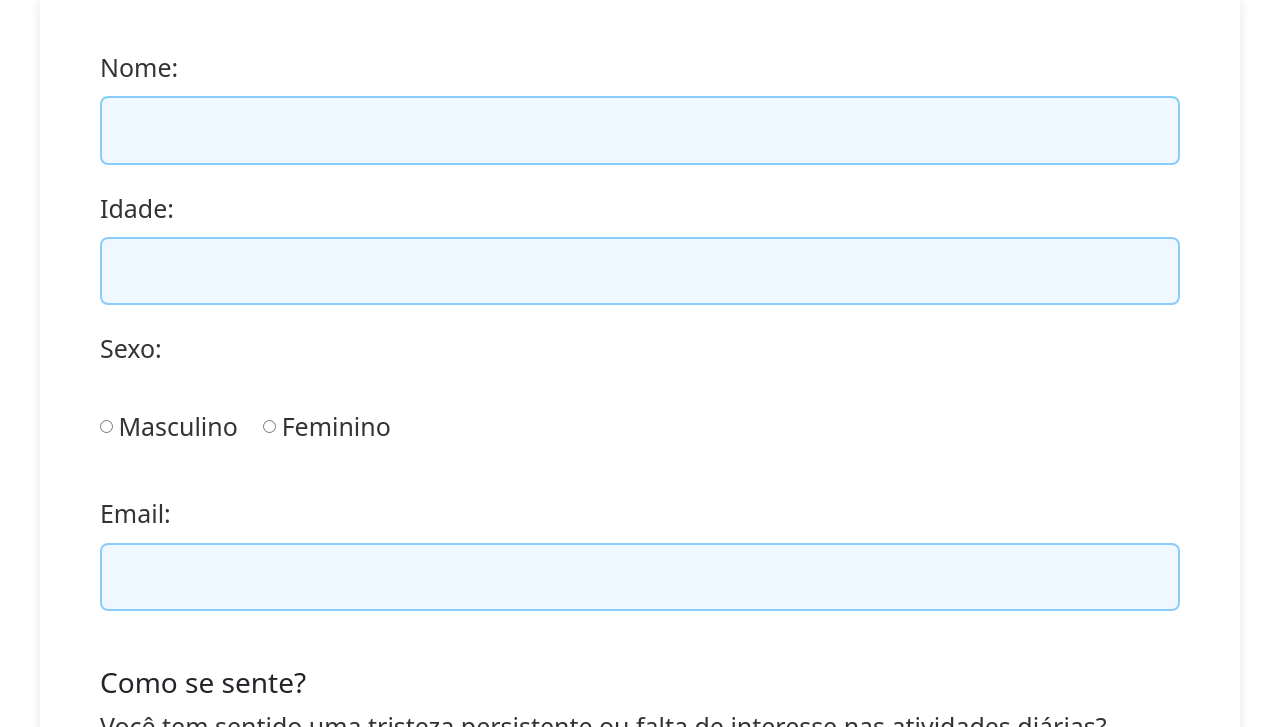
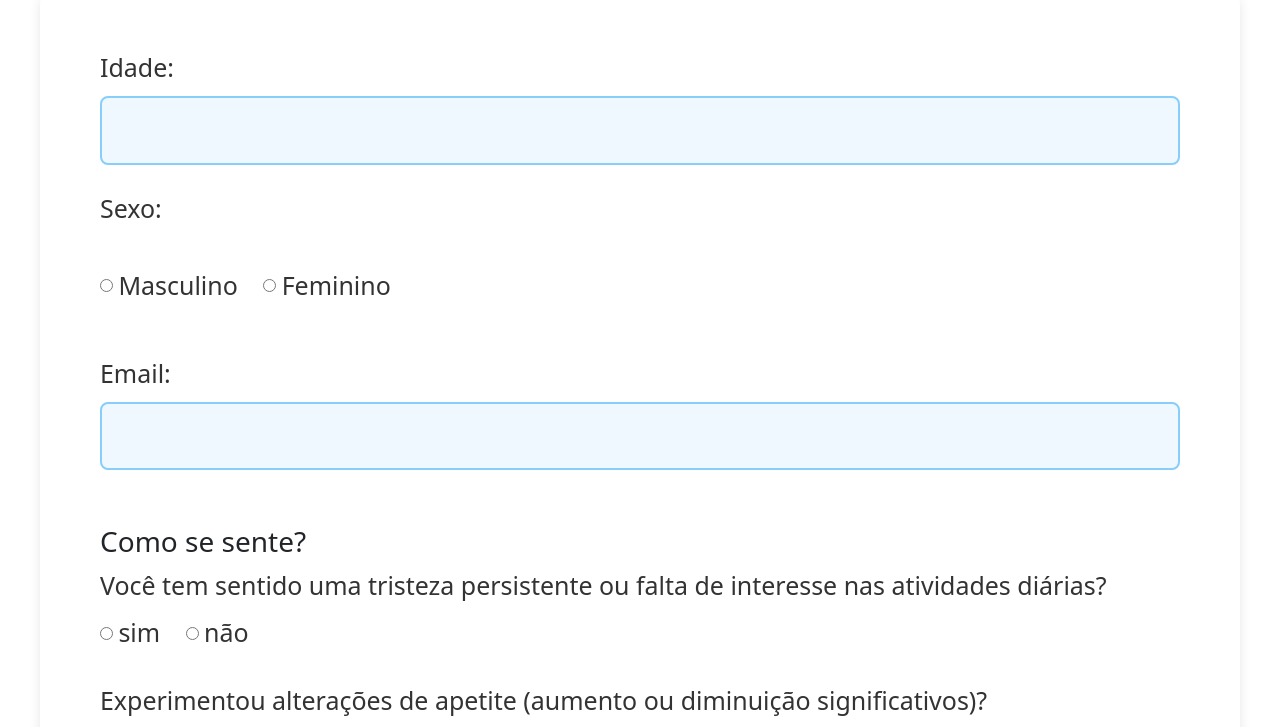
Before and after one commit to tranquilminds2024/TranquilMinds, a plain HTML site: page form.html in a window 1280 px wide. Shown: the part 107-834 px from the top of the page. Drawn offline with nearby package versions, Linux system fonts and the light colour scheme.

Commit message:
retirado o nome

```diff
--- a/form.html
+++ b/form.html
@@ -9,9 +9,6 @@
 <body>
     <h1>Formulário</h1>
     <form action="/enviar" method="post">
-        <label for="nome">Nome:</label>
-        <input type="text" id="nome" name="nome" required>
-        <br><br>
 
         <label for="Idade">Idade:</label>
         <input type="number" id="idade" name="idade" required>
```
